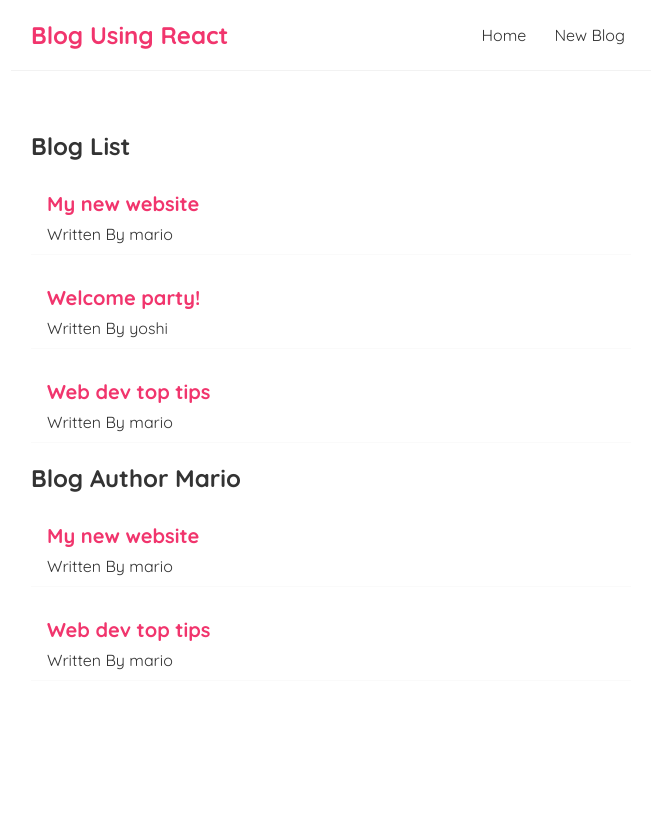
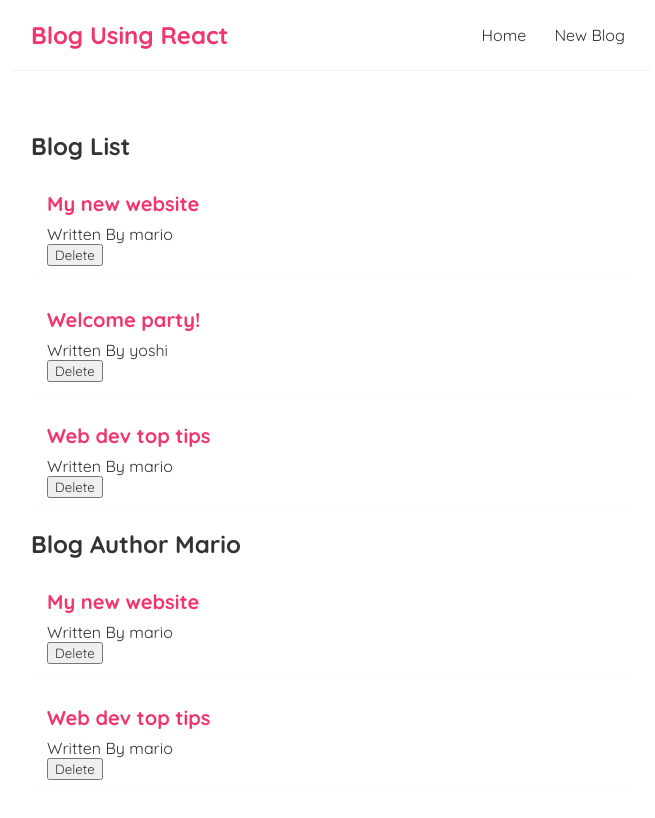
Before and after one commit to msdme/learn-react, a React (Create React App) app: page / in a window 1280 px wide. Shown: the top 818 px of the page, without its empty margins (309-964 px from the left). Built offline with nearby package versions, Linux system fonts and the light colour scheme; the HTML template or start-up script is replaced by a standard one.

Commit message:
Passing method as props

```diff
--- a/src/BlogList.js
+++ b/src/BlogList.js
@@ -1,7 +1,6 @@
 //Perhatikan props disini
-const BlogList = ({blogs, title} /*props*/) => {
-    // const blogs = props.blogs;
-    // const title = props.title;
+const BlogList = ({blogs, title, handleDelete}) => {
+
     return (
         <div className="blog-list">
             <h2>{ title }</h2>
@@ -9,6 +8,7 @@
                 <div className="blog-preview" key={ blog.id }>
                     <h2>{ blog.title }</h2>
                     <p> Written By { blog.author }</p>
+                    <button onClick={ ()=>{ handleDelete(blog.id) } }>Delete</button>
                 </div>
             ))}
         </div>
--- a/src/Home.js
+++ b/src/Home.js
@@ -8,10 +8,15 @@
         { title: 'Web dev top tips', body: 'lorem ipsum...', author: 'mario', id: 3 }
     ]);
 
+    const handleDelete = (id)=>{
+        const newBlogs = blogs.filter( blog => blog.id !== id )
+        setBlogs(newBlogs)
+    }
+
     return (
         <div className="home">
-            <BlogList blogs={ blogs } title="Blog List"/>
-            <BlogList blogs={ blogs.filter((blog) => blog.author == 'mario' ) } title="Blog Author Mario"/>
+            <BlogList handleDelete={ handleDelete } blogs={ blogs } title="Blog List"/>
+            <BlogList handleDelete={ handleDelete } blogs={ blogs.filter((blog) => blog.author == 'mario' ) } title="Blog Author Mario"/>
         </div>
     );
 }
```
